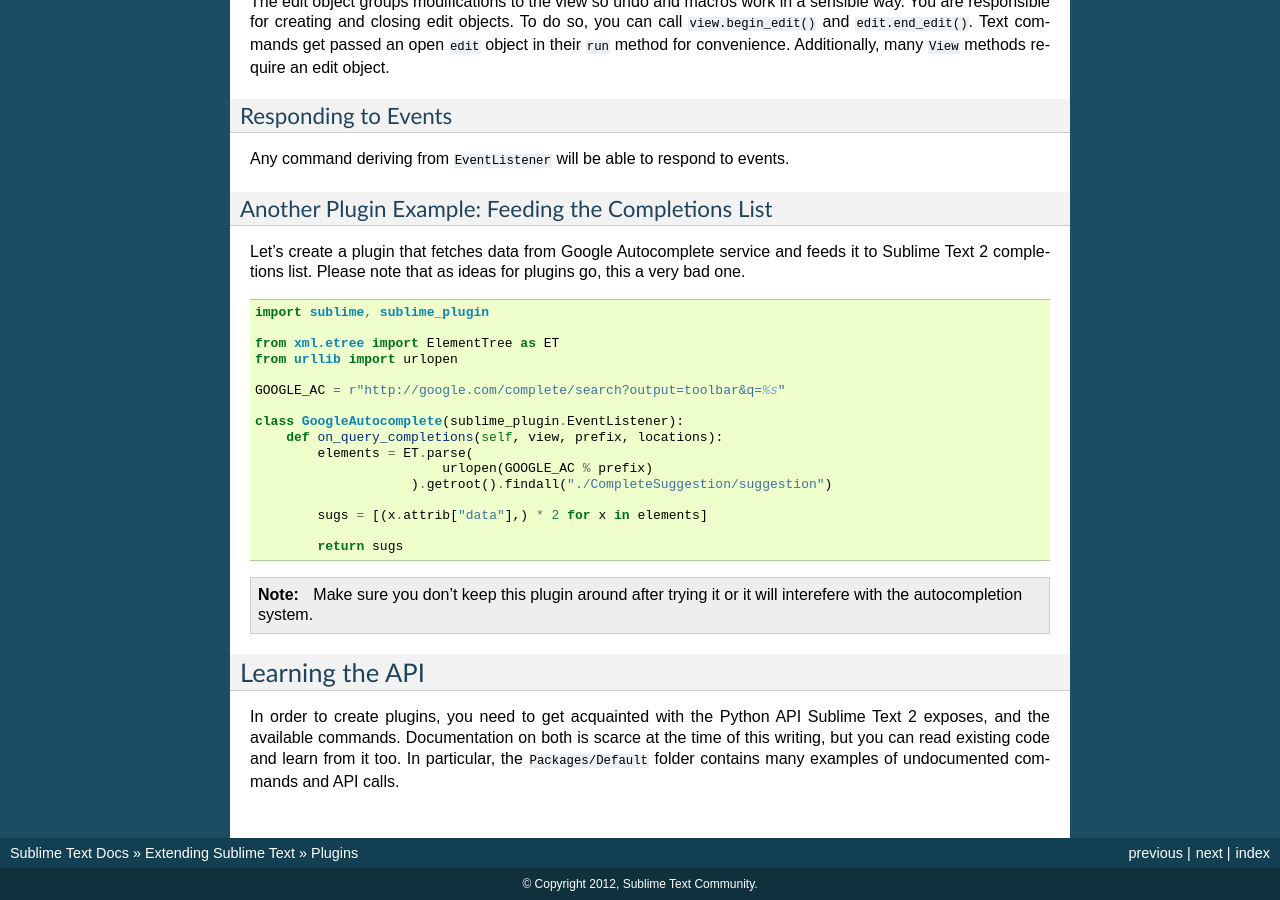
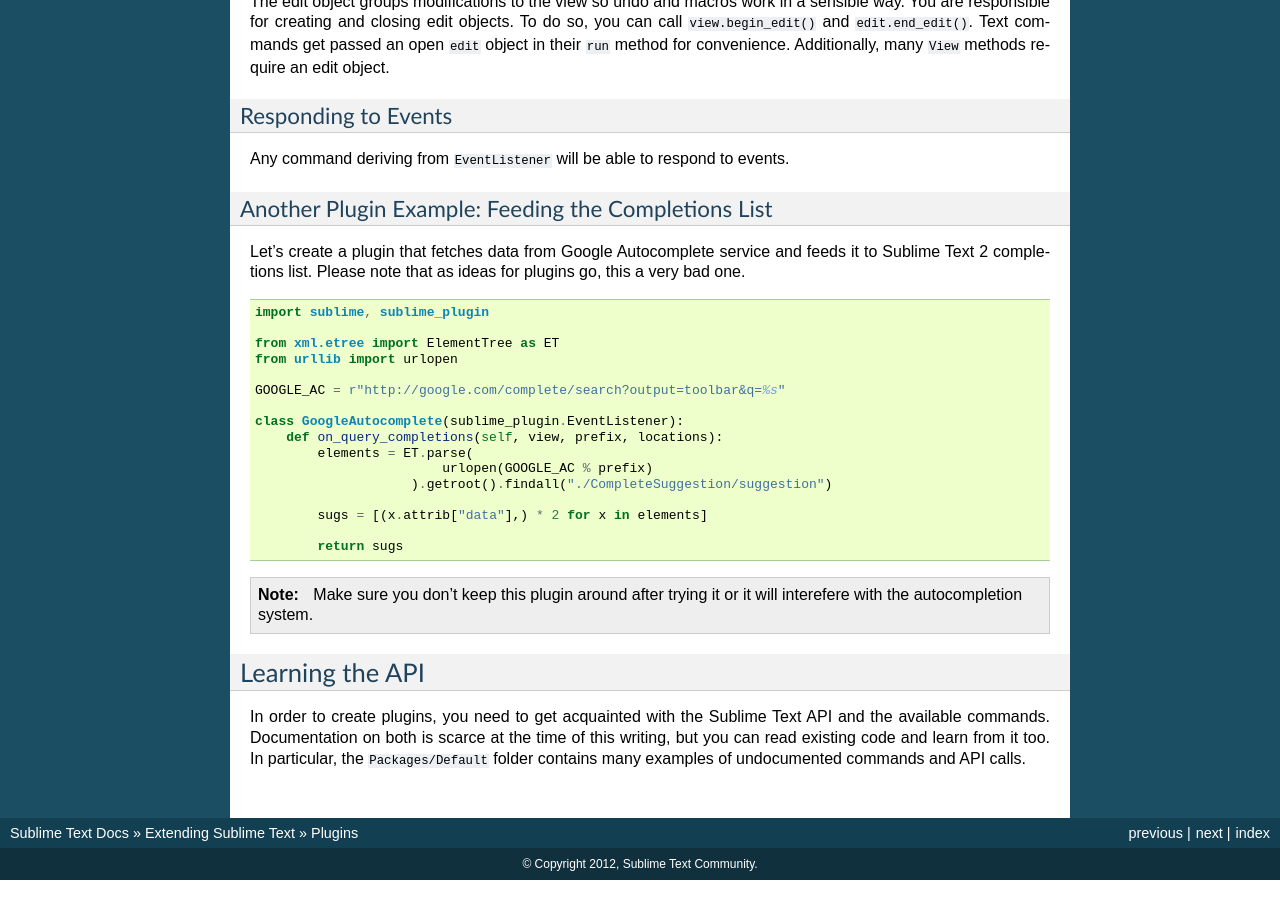
Before and after one commit to guillermooo/sublime-undocs, a Sphinx documentation site: the page built from source/extensibility/plugins.rst, in a window 1280 px wide and 900 px high, scrolled down 2484 px. Built offline with Sphinx 7.4.7, drawn with Linux system fonts in a browser that asks for light colours.

Commit message:
less words

```diff
--- a/source/extensibility/plugins.rst
+++ b/source/extensibility/plugins.rst
@@ -198,8 +198,8 @@ plugins go, this a very bad one.
 Learning the API
 ****************
 
-In order to create plugins, you need to get acquainted with the Python API
-Sublime Text 2 exposes, and the available commands. Documentation on both is
-scarce at the time of this writing, but you can read existing code and learn
-from it too. In particular, the ``Packages/Default`` folder contains many
-examples of undocumented commands and API calls.
+In order to create plugins, you need to get acquainted with the Sublime Text
+API and the available commands. Documentation on both is scarce at the time of
+this writing, but you can read existing code and learn from it too. In
+particular, the ``Packages/Default`` folder contains many examples of
+undocumented commands and API calls.
```
